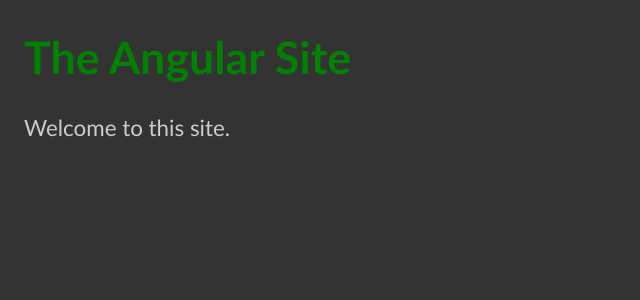
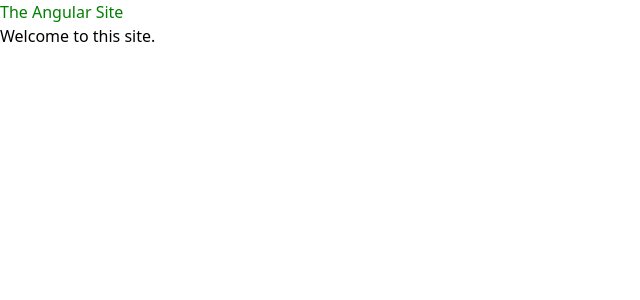
Before and after one commit to edwardtanguay/et672-angular-site, an Angular app: page / in a window 1280 px wide. Shown: the top 300 px of the page, without its empty margins (0-640 px from the left). Built offline with nearby package versions, Linux system fonts and the light colour scheme.

Commit message:
before styling

```diff
--- a/package.json
+++ b/package.json
@@ -27,12 +27,15 @@
     "@angular/cli": "^17.0.6",
     "@angular/compiler-cli": "^17.0.0",
     "@types/jasmine": "~5.1.0",
+    "autoprefixer": "^10.4.16",
     "jasmine-core": "~5.1.0",
     "karma": "~6.4.0",
     "karma-chrome-launcher": "~3.2.0",
     "karma-coverage": "~2.2.0",
     "karma-jasmine": "~5.1.0",
     "karma-jasmine-html-reporter": "~2.1.0",
+    "postcss": "^8.4.32",
+    "tailwindcss": "^3.3.6",
     "typescript": "~5.2.2"
   }
 }
--- /dev/null
+++ b/src/app/info-box/info-box.component.html
@@ -0,0 +1,4 @@
+<div>
+	<div>Info</div>
+	<div>This is the info</div>
+</div>
--- a/src/styles.scss
+++ b/src/styles.scss
@@ -1,7 +1,3 @@
-body {
-  background-color: #333;
-  padding: 0 1rem;
-  font-family: 'Gill Sans', 'Gill Sans MT', Calibri, 'Trebuchet MS', sans-serif;
-  font-size: 1.4rem;
-  color: #ccc;
-}
+@tailwind base;
+@tailwind components;
+@tailwind utilities;
--- /dev/null
+++ b/tailwind.config.js
@@ -0,0 +1,8 @@
+/** @type {import('tailwindcss').Config} */
+export const content = [
+	"./src/**/*.{html,ts}",
+];
+export const theme = {
+	extend: {},
+};
+export const plugins = [];
```
Also changed, not shown: src/app/app.component.ts (+10 -9 lines), src/app/info-box/info-box.component.ts (added, +12 -0 lines), src/app/app.component.html (line endings or trailing spaces), src/app/info-box/info-box.component.scss (added), 2 other files (tests, documents, lock files or other folders).
